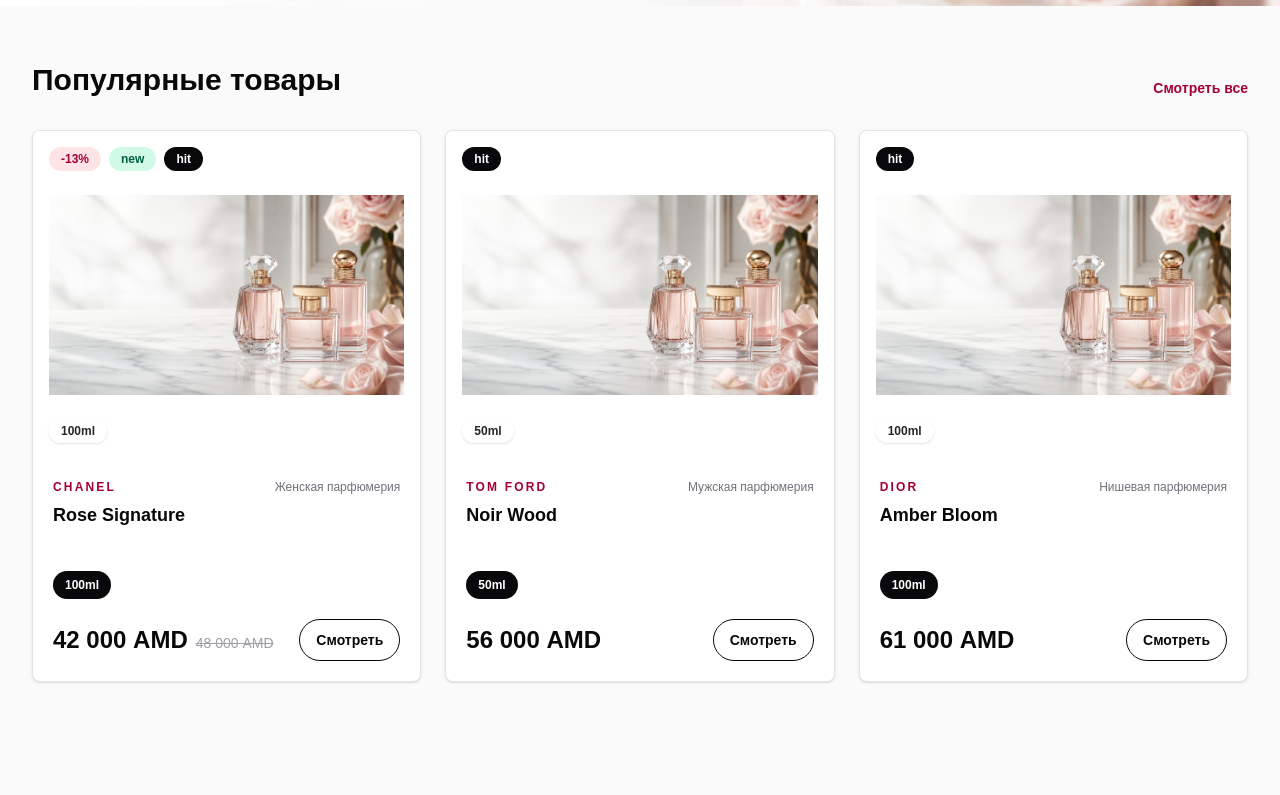
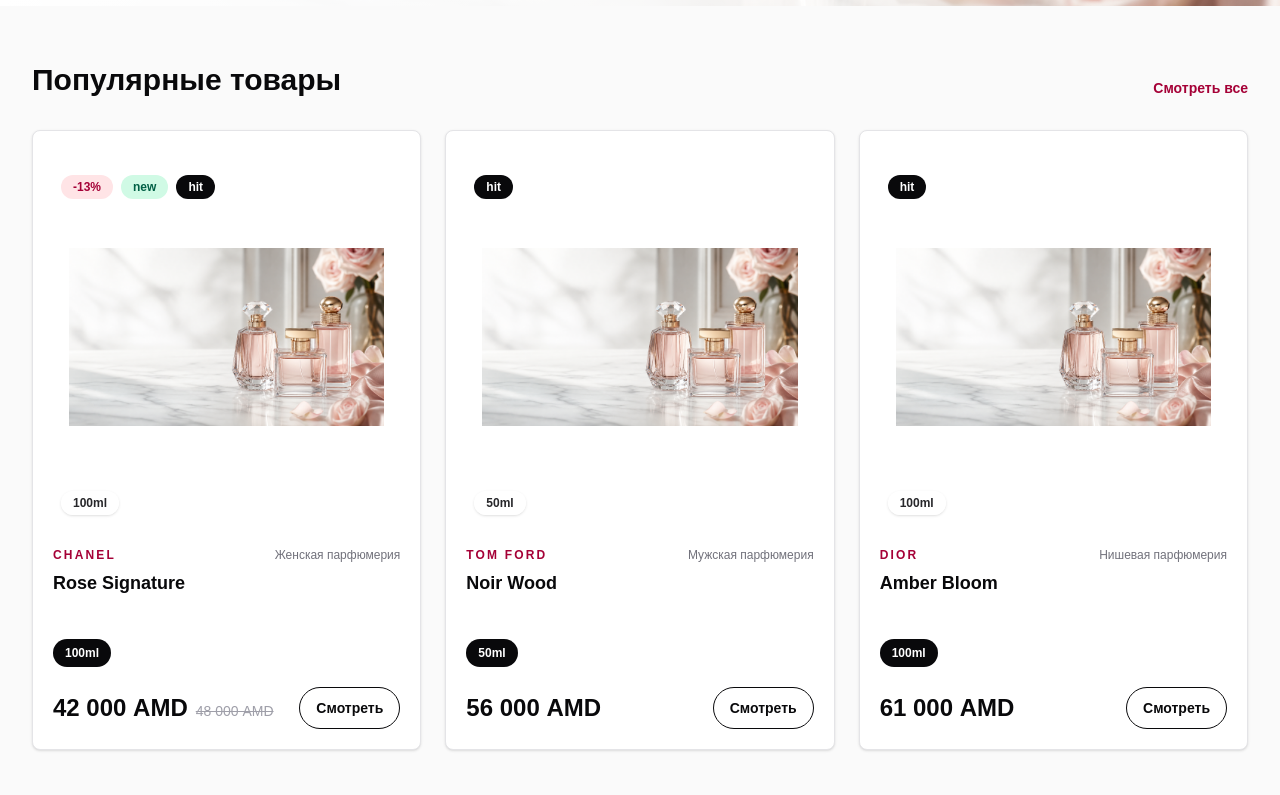
Before and after one commit to ArtemMartirosian/aroma-front, a Next.js app: page / in a window 1280 px wide. Shown: the part 745-1540 px from the top of the page. Built offline with nearby package versions, Linux system fonts and the light colour scheme; no server answers.

Commit message:
Adjust product card image proportions

```diff
--- a/src/components/catalog/ProductCard.tsx
+++ b/src/components/catalog/ProductCard.tsx
@@ -40,24 +40,24 @@
       <div className="relative">
         <Link
           href={`/products/${product.slug}`}
-          className="relative block aspect-[1.18] overflow-hidden bg-white"
+          className="relative mx-4 mt-4 block aspect-[247/264] overflow-hidden rounded-[24px] bg-white"
         >
           <Image
             src={imageUrl(product.mainImage)}
             alt={product.name}
             fill
             sizes="(min-width: 1280px) 33vw, (min-width: 768px) 50vw, 100vw"
-            className="object-contain p-4 transition duration-700 group-hover:scale-105"
+            className="object-contain p-5 transition duration-700 group-hover:scale-105"
           />
         </Link>
 
-        <div className="absolute left-4 top-4 z-10 flex max-w-[70%] flex-wrap gap-2">
+        <div className="absolute left-7 top-7 z-10 flex max-w-[70%] flex-wrap gap-2">
           {discount ? <Badge tone="red">-{discount}%</Badge> : null}
           {product.isNew ? <Badge tone="green">new</Badge> : null}
           {product.isFeatured ? <Badge tone="dark">hit</Badge> : null}
         </div>
 
-        <div className="absolute bottom-4 left-4 z-10 rounded-full bg-white/95 px-3 py-1 text-xs font-semibold text-zinc-800 shadow-sm">
+        <div className="absolute bottom-3 left-7 z-10 rounded-full bg-white/95 px-3 py-1 text-xs font-semibold text-zinc-800 shadow-sm">
           {hasMultipleVariants ? `${variants.length} объема` : product.volume}
         </div>
       </div>
```
